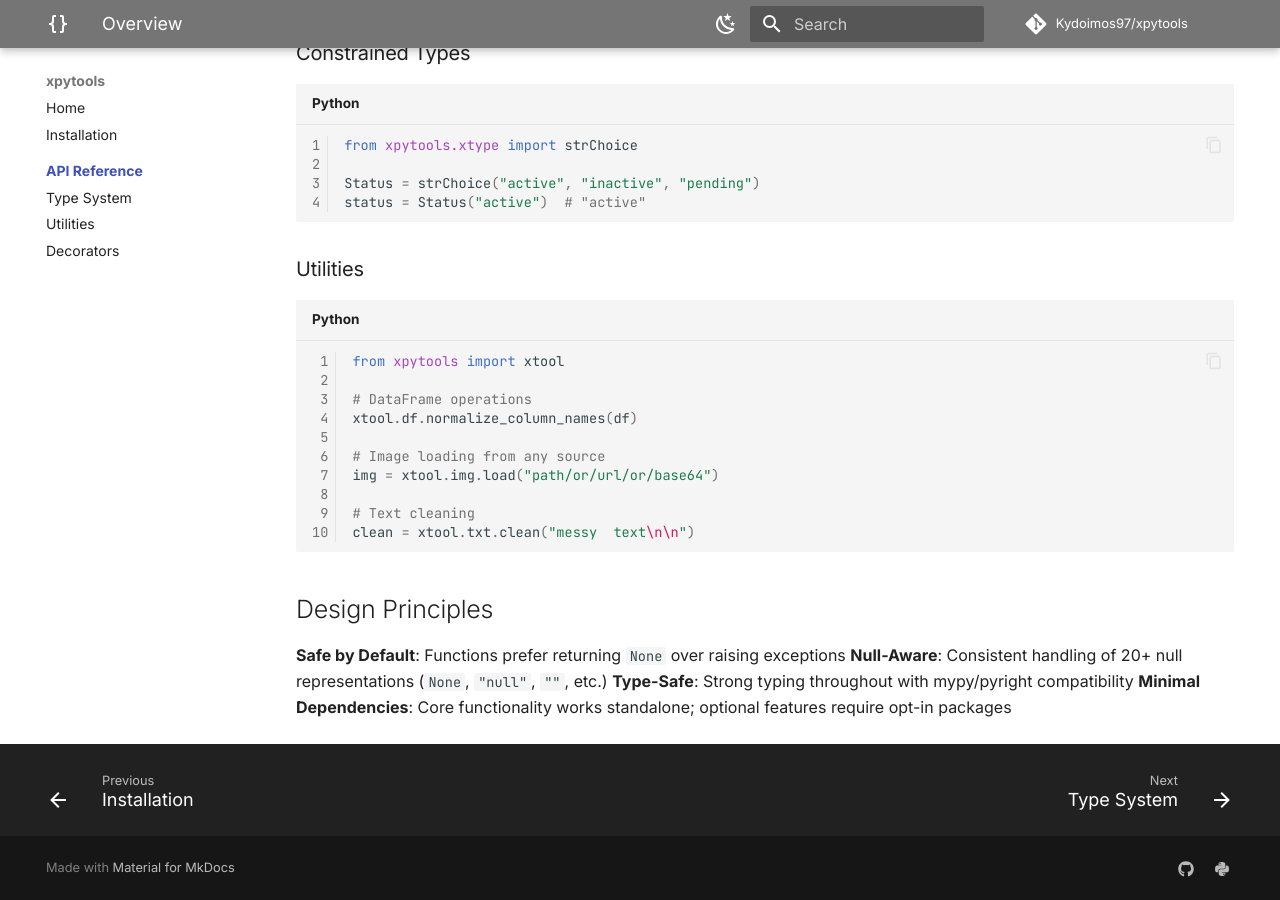
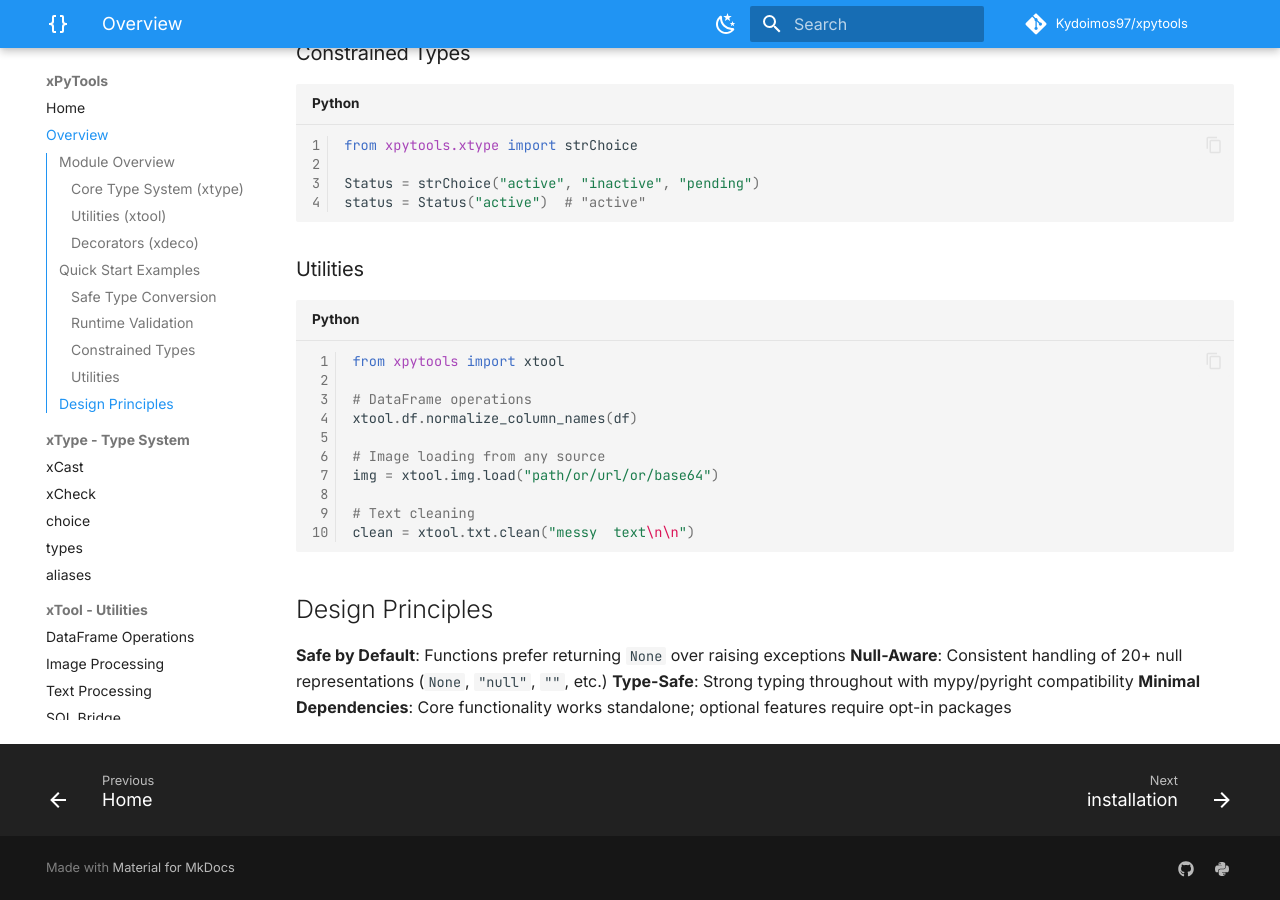
Before and after one commit to Kydoimos97/xpytools, an MkDocs documentation site: the page built from docs/api/index.md, in a window 1280 px wide and 900 px high, scrolled down 1320 px. Built offline with MkDocs 1.6.1 and Material for MkDocs 9.7.7, drawn with Linux system fonts in a browser that asks for light colours; comment, search, counter and statistics services are not loaded.

Commit message:
Update `mkdocs.yml` and `README.md`: refine navigation structure, rename submodules, and adjust styles

```diff
--- a/mkdocs.yml
+++ b/mkdocs.yml
@@ -1,16 +1,30 @@
-site_name: xpytools
+site_name: xPyTools
 site_url: !ENV READTHEDOCS_CANONICAL_URL
 site_description: xpytools – Python utilities for safe type handling, data manipulation, and runtime validation.
 site_author: Kydoimos97
 
 nav:
   - Home: index.md
-  - Installation: installation.md
-  - API Reference:
-    - Overview: api/index.md
-    - Type System: api/xtype.md
-    - Utilities: api/xtool.md
-    - Decorators: api/xdeco.md
+  - Overview: api/index.md
+  - xType - Type System:
+    - xCast: xtype/xcast.md
+    - xCheck: xtype/xcheck.md
+    - choice: xtype/choice.md
+    - types: xtype/types.md
+    - aliases: xtype/common.md
+  - xTool - Utilities:
+    - DataFrame Operations: xtool/df.md
+    - Image Processing: xtool/img.md
+    - Text Processing: xtool/txt.md
+    - SQL Bridge: xtool/sql.md
+    - Pydantic Extensions: xtool/pydantic.md
+  - xDeco - Decorators:
+    - requireModules: xdeco/requireModules.md
+    - asSingleton: xdeco/asSingleton.md
+  - Help:
+    -  installation: installation.md
+
+
 
 extra_css:
   - assets/stylesheets/mkdocstrings-sections.css
@@ -38,15 +52,15 @@
   palette:
     - media: "(prefers-color-scheme: light)"
       scheme: default
-      primary: grey
-      accent: red
+      primary: blue
+      accent: light-blue
       toggle:
         icon: material/weather-night
         name: Switch to dark mode
     - media: "(prefers-color-scheme: dark)"
       scheme: slate
       primary: red
-      accent: grey
+      accent: orange
       toggle:
         icon: material/weather-sunny
         name: Switch to light mode
@@ -85,15 +99,13 @@
             show_docstring_description: true
 
             # ─── Visibility Controls ──────────────────────────────────────
-            members: true                   # show public members by default
-            inherited_members: false
-            members_order: source
             filters:
-              - "!^_"                       # hide private
-              - "!^__"                      # hide dunder
-              - "!^__all__$"                # hide __all__
-              - "!^__version__$"            # hide version constants
-              - "!^__author__$"             # hide author tags
+              # Keep only top-level public functions
+              - "!^_"              # hide private
+              - "!^__"             # hide dunders
+              - "!^__all__$"
+              - "!^__version__$"
+              - "!^__author__$"
 
             # ─── Rendering Tweaks ─────────────────────────────────────────
             show_submodules: true            # automatically render submodules
@@ -125,7 +137,7 @@
   - pymdownx.keys
   - toc:
       permalink: true
-      toc_depth: 4
+      toc_depth: 3
   - attr_list
   - md_in_html
   - pymdownx.tasklist:
```
Also changed, not shown: README.md (+5 -5 lines).
